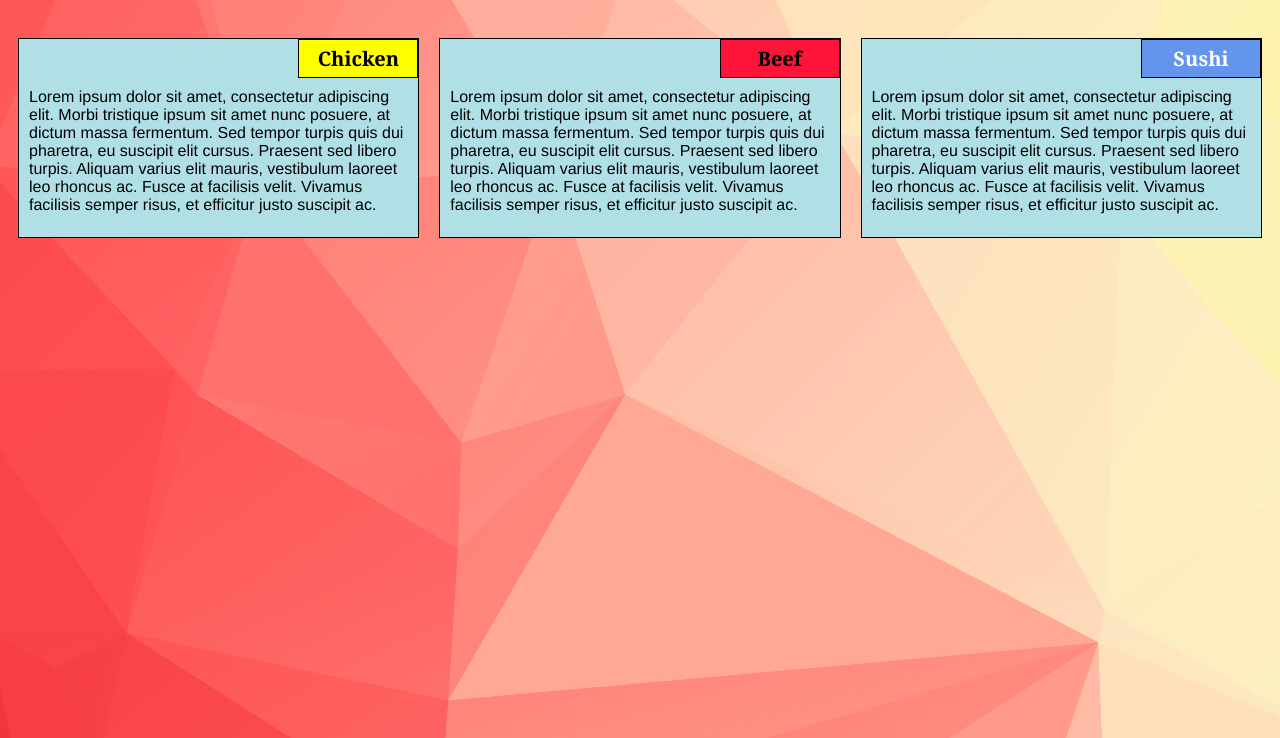
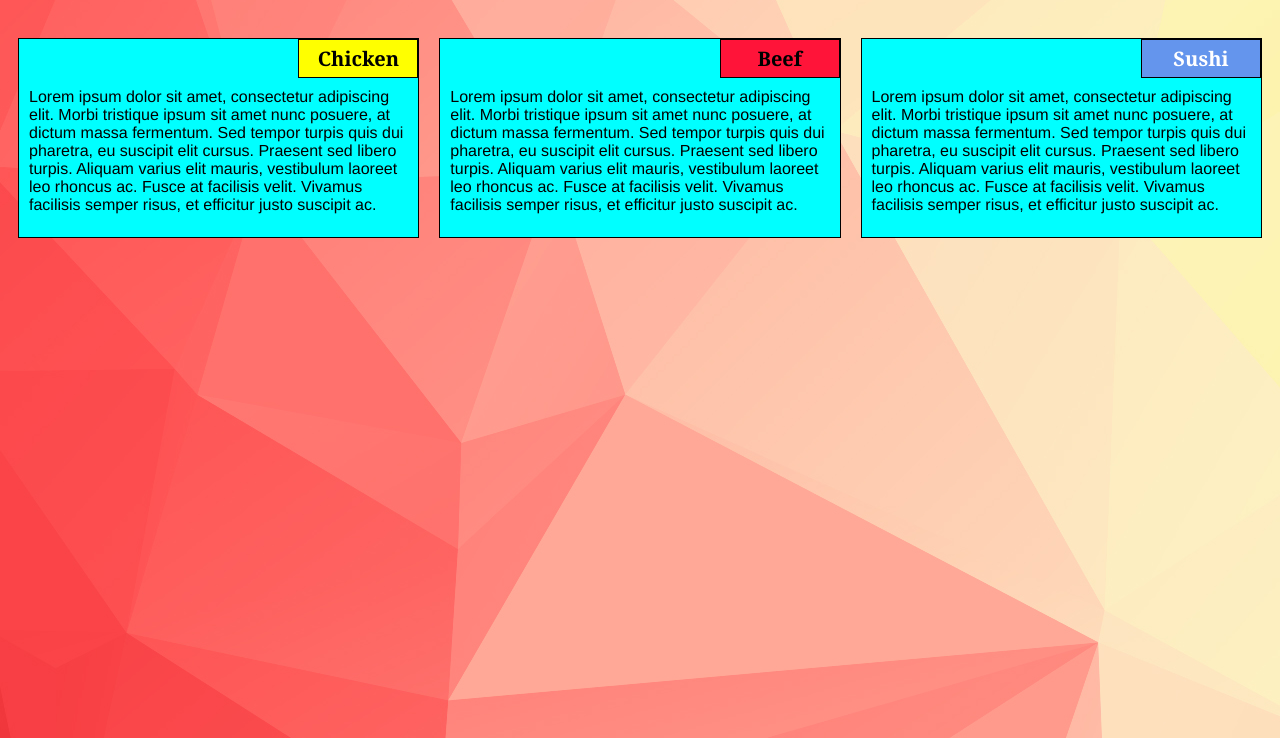
Before and after one commit to badhusha-sm/badhusha-sm.github.io, a plain HTML site: page docs/index.html in a window 1280 px wide. Shown: the part 62-800 px from the top of the page. Drawn offline with Linux system fonts and the light colour scheme.

Commit message:
Update style.css

```diff
--- a/docs/style.css
+++ b/docs/style.css
@@ -32,7 +32,7 @@ p {
 
 section {
 	border:	1px solid black;
-	background-color: powderblue;
+	background-color: cyan;
 	width: 100%;
 	height: 200px;
 	font-family: Helvetica;
```
